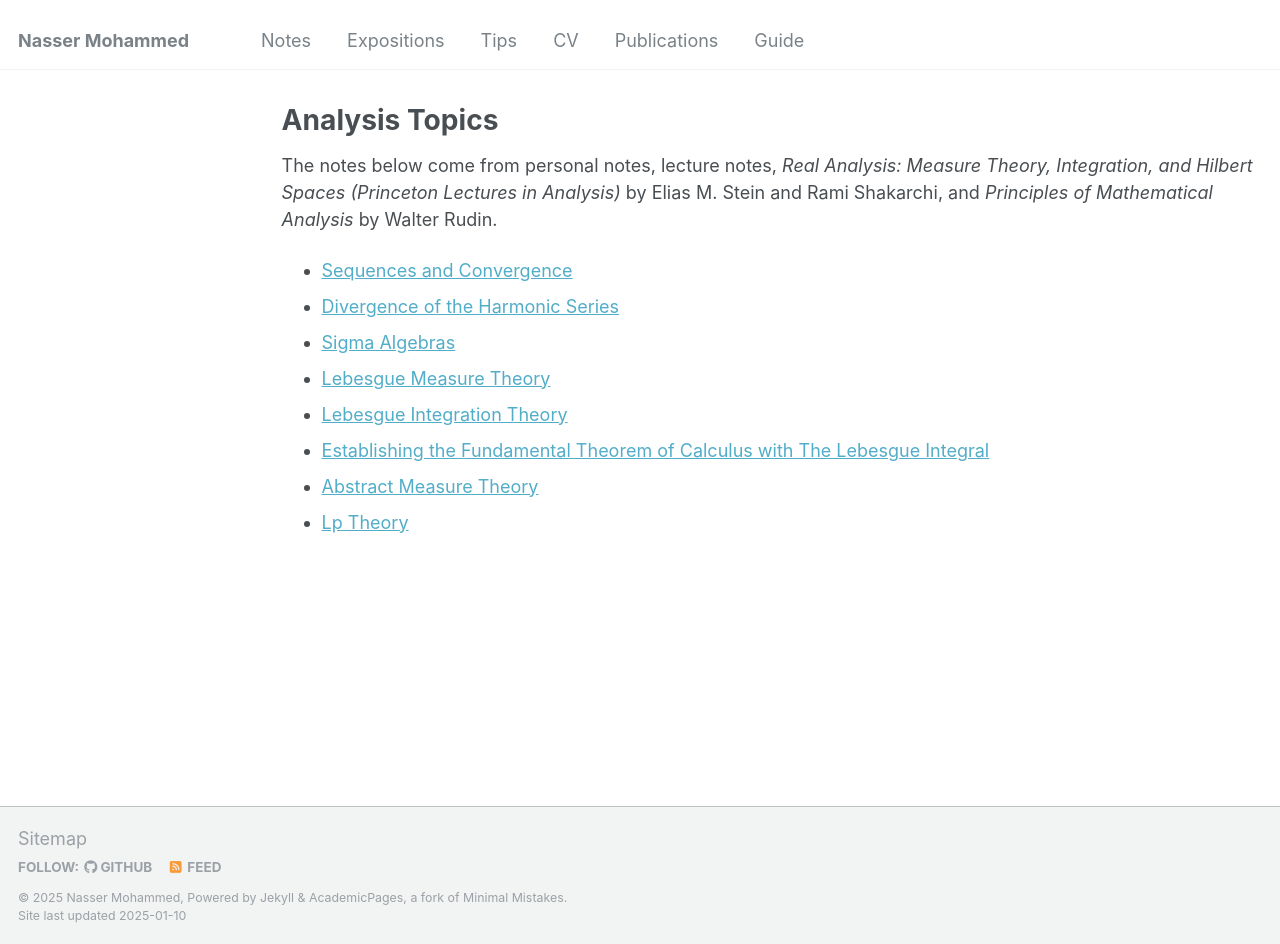
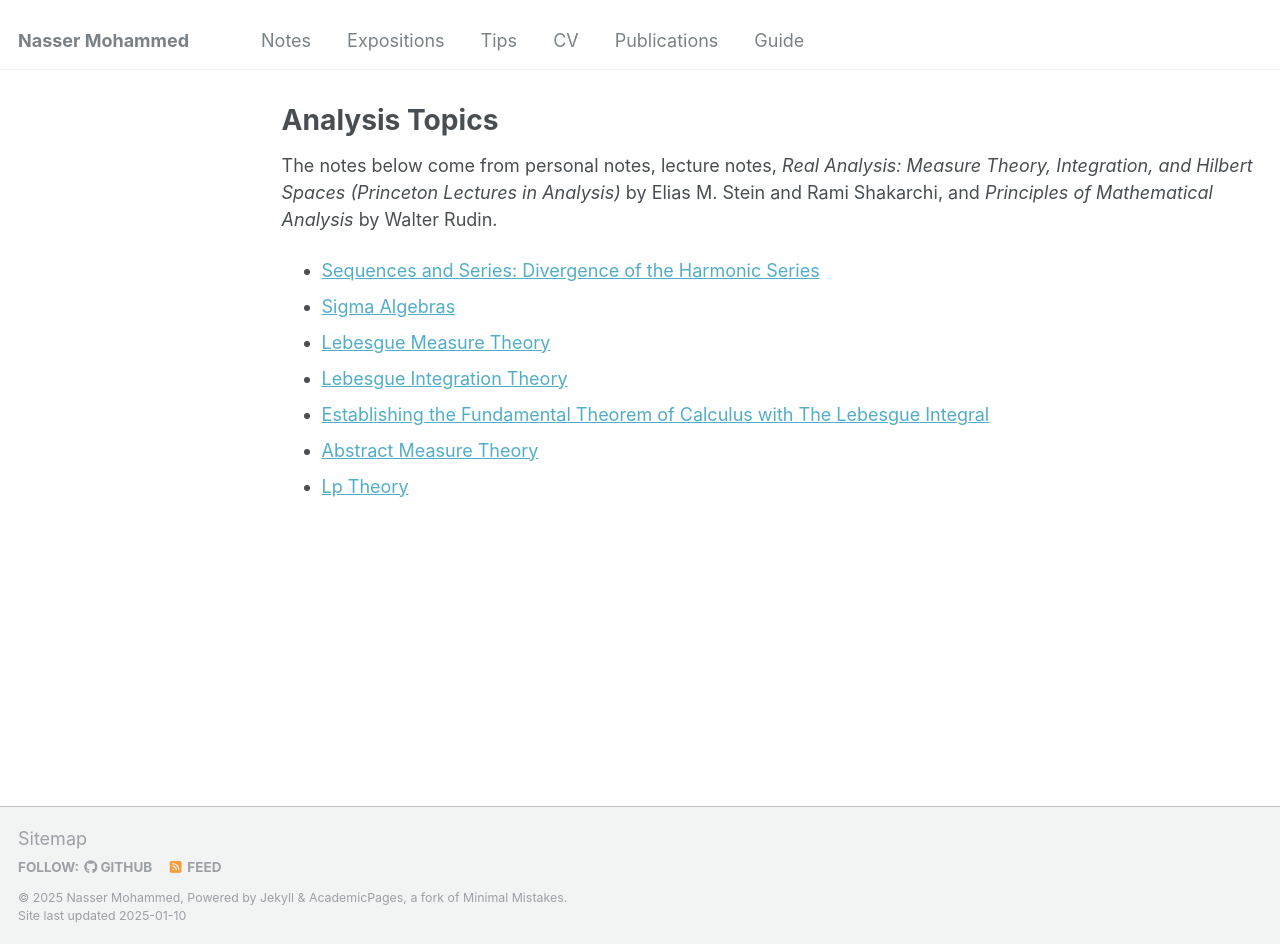
Before and after one commit to Nasser-Mohammed/Nasser-Mohammed.github.io, a Jekyll site: the page built from _pages/notes/analysis/nav.md, in a window 1280 px wide and 944 px high. Built offline with Jekyll 4.4.1, drawn with Linux system fonts in a browser that asks for light colours.

Commit message:
Update nav.md

```diff
--- a/_pages/notes/analysis/nav.md
+++ b/_pages/notes/analysis/nav.md
@@ -5,8 +5,7 @@ permalink: /notes/analysis/
 author_profile: false
 ---
 The notes below come from personal notes, lecture notes, *Real Analysis: Measure Theory, Integration, and Hilbert Spaces (Princeton Lectures in Analysis)* by Elias M. Stein and Rami Shakarchi, and *Principles of Mathematical Analysis* by Walter Rudin.
-- [Sequences and Convergence](seqandconv.md)
-- [Divergence of the Harmonic Series](harmonic-series.md)
+- [Sequences and Series: Divergence of the Harmonic Series](harmonic-series.md)
 - [Sigma Algebras](sigmaAlgebras.md)
 - [Lebesgue Measure Theory](lebesguemeas.md)
 - [Lebesgue Integration Theory](lebintegral.md)
```
